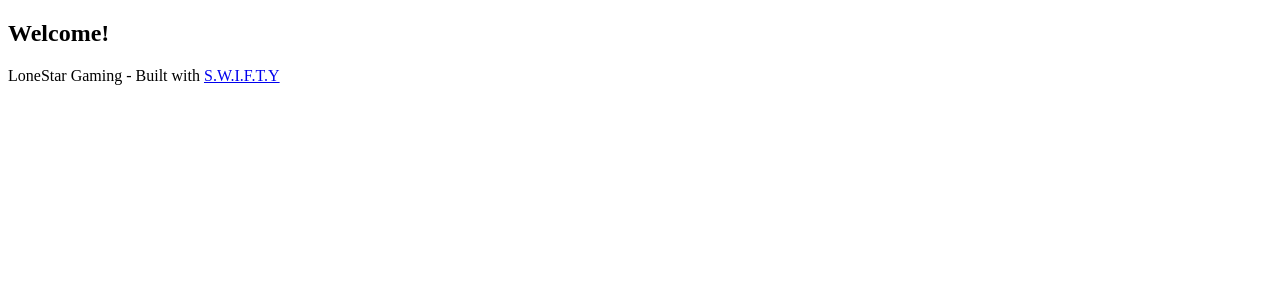
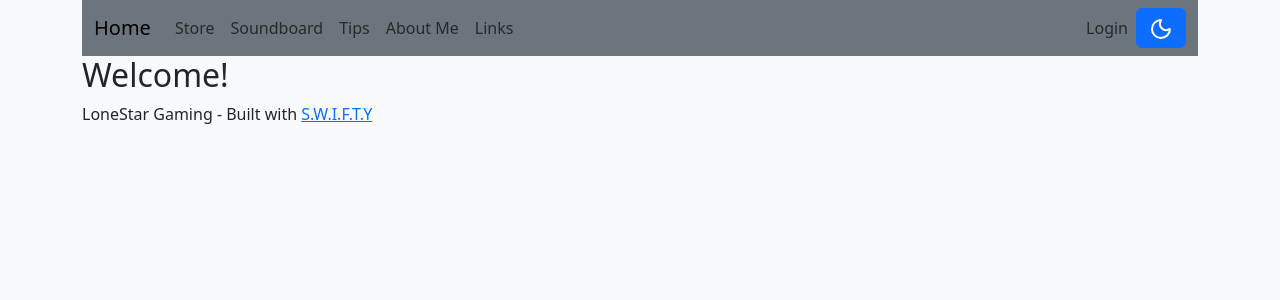
Before and after one commit to AgentLoneStar007/SWIFTY, a Flask app: page / in a window 1280 px wide. Shown: the top 300 px of the page. Run offline with Flask 3, Linux system fonts and the light colour scheme.

Commit message:
Some more setup
- Started using Bootstrap for styling.
- Added some initial styling values, to be changed soon.
- Started work on an example env file.
- Created a theme handler script, as well as a theme toggle button, which currently has a bug with the icon changing. I'll fix it later.
- Added some more features to base.html.

```diff
--- a/app/web/static/css/style.css
+++ b/app/web/static/css/style.css
@@ -1 +1,18 @@
-/* TODO: Add styling. */
+/* Customizations for the light theme (default) */
+:root, [data-bs-theme="light"] {
+    --bs-primary: #007bff; /* Example: A custom primary blue */
+    --bs-body-bg: #f8f9fa; /* Lighter background */
+    --bs-body-color: #212529; /* Darker text */
+}
+
+/* Customizations for the dark theme */
+[data-bs-theme="dark"] {
+    /* This will be the primary color of the site. Think the navbar's color.
+    (Not the text on it, though.) */
+    --bs-primary: #6c757d;
+    /* This is the background color of the whole page. */
+    --bs-body-bg: #050B30;
+    /* This is the color of most of the text on the site.
+    Does not include links, A.K.A the <a> tag. */
+    --bs-body-color: #f8f9fa;
+}
--- /dev/null
+++ b/app/web/static/js/theme-handler.js
@@ -0,0 +1,43 @@
+// Written entirely by Gemini because I hate Javascript.
+// P.S. How do people vibe code? I've run this code through three AIs and
+// still can't fix an issue
+document.addEventListener('DOMContentLoaded', () => {
+    const themeToggle = document.getElementById('theme-toggle');
+    const htmlElement = document.documentElement;
+    const themeIcon = document.getElementById('theme-icon');
+
+    const getPreferredTheme = () => {
+        const storedTheme = localStorage.getItem('theme');
+        if (storedTheme) {
+            return storedTheme;
+        }
+        return window.matchMedia('(prefers-color-scheme: dark)').matches ? 'dark' : 'light';
+    };
+
+    const setTheme = (theme) => {
+        htmlElement.setAttribute('data-bs-theme', theme);
+        localStorage.setItem('theme', theme);
+
+        // Update the icon's data attribute based on the new theme
+        if (theme === 'dark') {
+            themeIcon.setAttribute('data-lucide', 'sun');
+        } else {
+            themeIcon.setAttribute('data-lucide', 'moon');
+        }
+
+        // Re-create icons
+        // TODO: Currently, this DOESN'T WORK!
+        //  The icon is only changed upon a page refresh. THIS NEEDS TO BE FIXED!
+        lucide.createIcons();
+    };
+
+    // Set initial theme and icon on page load
+    setTheme(getPreferredTheme());
+
+    // Add event listener to toggle button
+    themeToggle.addEventListener('click', () => {
+        const currentTheme = htmlElement.getAttribute('data-bs-theme');
+        const newTheme = currentTheme === 'dark' ? 'light' : 'dark';
+        setTheme(newTheme);
+    });
+});
--- a/app/web/templates/base.html
+++ b/app/web/templates/base.html
@@ -1,14 +1,55 @@
 <!DOCTYPE html>
-<html lang="en">
+<html lang="en" data-bs-theme="light">
 <head>
     <meta charset="UTF-8" />
-    <meta name="viewport" content="width=device-width, initial-scale=1.0">
+    <meta name="viewport" content="width=device-width, initial-scale=1.0" />
     <title>{% block title %}{{app_name}}{% endblock %}</title>
+    <link href="https://cdn.jsdelivr.net/npm/bootstrap@5.3.8/dist/css/bootstrap.min.css" rel="stylesheet" integrity="sha384-sRIl4kxILFvY47J16cr9ZwB07vP4J8+LH7qKQnuqkuIAvNWLzeN8tE5YBujZqJLB" crossorigin="anonymous">
     <link rel="stylesheet" href="/css/style.css">
 </head>
 <body>
+    <div class="container">
         <header>
-        <!-- TODO: Add navbar and other junk here! -->
+            <nav class="navbar navbar-expand-lg bg-secondary">
+              <div class="container-fluid">
+                  <!-- Right side of navbar - pages -->
+                  <a class="navbar-brand" href="#">Home</a>
+                  <div class="collapse navbar-collapse">
+                    <ul class="navbar-nav me-auto mb-2 mb-lg-0">
+                        <li class="nav-item">
+                            <a class="nav-link" href="#">Store</a>
+                        </li>
+                        <li class="nav-item">
+                            <a class="nav-link" href="#">Soundboard</a>
+                        </li>
+                        <li class="nav-item">
+                            <a class="nav-link" href="#">Tips</a>
+                        </li>
+                        <li class="nav-item">
+                            <a class="nav-link" href="#">About Me</a>
+                        </li>
+                        <li class="nav-item">
+                            <a class="nav-link" href="#">Links</a>
+                        </li>
+                  </ul>
+
+                      <!-- Right side of navbar - user profile, etc -->
+                   <ul class="navbar-nav">
+                    <li class="nav-item">
+                      <a class="nav-link" href="#">Login</a>
+                    </li>
+                  </ul>
+                </div>
+
+                <ul class="navbar-nav">
+                    <li>
+                        <button class="btn btn-primary" id="theme-toggle">
+                            <span id="theme-icon" class="lucide" data-lucide="moon"></span>
+                        </button>
+                    </li>
+                </ul>
+              </div>
+            </nav>
         </header>
         <main>
             {% block content %}
@@ -16,10 +57,6 @@
         </main>
 
         <footer>
-        <!--
-        TODO: Add stuff here too!
-        <p>&copy; {{ year }}</p>
-        -->
             <p>
                 {{channel_name}} - Built with <a
                     href="https://github.com/AgentLoneStar007/SWIFTY"
@@ -27,5 +64,16 @@
                     >S.W.I.F.T.Y</a>
             </p>
         </footer>
+    </div>
+    <!-- Load Lucide icons' Javascript -->
+    <script src="https://unpkg.com/lucide@latest"></script>
+    <!-- Load Bootstrap's Javascript -->
+    <script src="https://cdn.jsdelivr.net/npm/bootstrap@5.3.8/dist/js/bootstrap.bundle.min.js" integrity="sha384-FKyoEForCGlyvwx9Hj09JcYn3nv7wiPVlz7YYwJrWVcXK/BmnVDxM+D2scQbITxI" crossorigin="anonymous"></script>
+    <!-- Theme handler script. Handles the theme toggle button, device-preference theming, and theme persistence. -->
+    <script src="{{ url_for('static', filename='js/theme-handler.js') }}"></script>
+    <!-- Set the icons in the page -->
+    <script>
+      lucide.createIcons();
+    </script>
 </body>
 </html>
--- a/config.toml
+++ b/config.toml
@@ -3,6 +3,19 @@
 ## General config options
 app_name="S.W.I.F.T.Y"
 version="0.1-alpha"
+### Change to false if you're running this in a production environment!
+run_in_debug_mode=true
+
+## Customization options
+### Authentication options for viewers
+### Set these based off of what platforms you stream too
+enable_twitch=true
+enable_youtube=true
+### Features
+enable_store=true
+enable_soundboard=true
+enable_about_me_page=true
+enable_tips_page=true
 
 ## Runtime config options
 port=8080
@@ -10,6 +23,7 @@
 ## Channel linking options
 channel_name="LoneStar Gaming"  ## This will be your general channel name, across YouTube and Twitch.
 ### Channels
+# These will be ignored even if they are set if their respective platform is disabled above!
 youtube_channel_url="https://youtube.com/@agentlonestar007"
 twitch_channel_url="https://twitch.tv/lonestar_gamingofficial"
 ### Socials
--- a/run.py
+++ b/run.py
@@ -20,7 +20,10 @@
     app: Flask = create_app(config.get("app_name", "S.W.I.F.T.Y"))
 
     # And start the server
-    app.run(port=int(config.get("port", 8080)))
+    app.run(
+        port=int(config.get("port", 8080)),
+        debug=bool(config.get("run_in_debug_mode", True))
+    )
 
 
 if __name__ == "__main__":
```
Also changed, not shown: README.md, 1 other file. Lines whose indentation alone changed are shown as unchanged.
